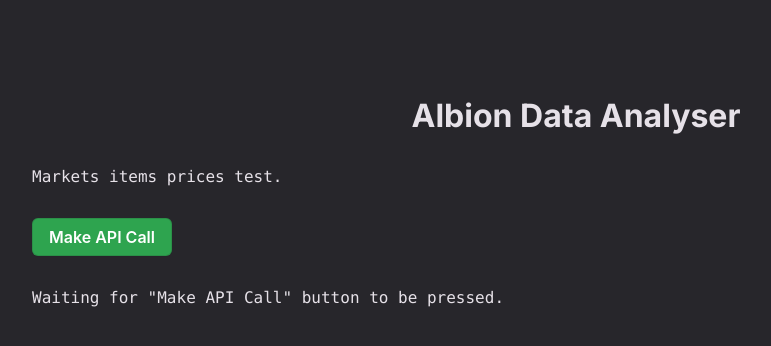
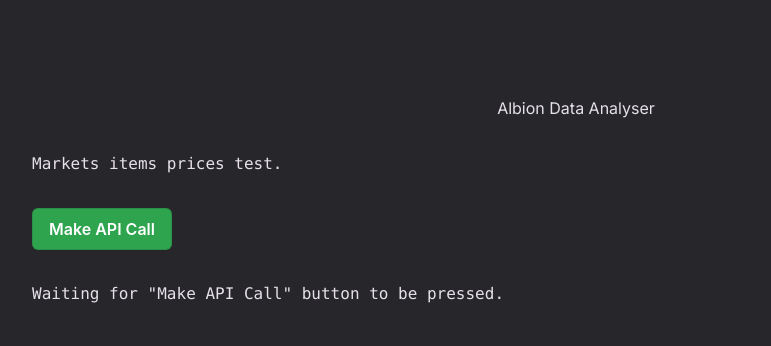
Before and after one commit to Acquati/albion-data-analyser, a Next.js app: page / in a window 1280 px wide. Shown: the top 346 px of the page, without its empty margins (64-835 px from the left). Built offline with nearby package versions, Linux system fonts and the light colour scheme.

Commit message:
add tailwind support

```diff
--- /dev/null
+++ b/postcss.config.js
@@ -0,0 +1,6 @@
+module.exports = {
+  plugins: {
+    tailwindcss: {},
+    autoprefixer: {},
+  },
+}
--- a/src/app/globals.css
+++ b/src/app/globals.css
@@ -1,3 +1,7 @@
+@tailwind base;
+@tailwind components;
+@tailwind utilities;
+
 :root {
   --max-width: 1100px;
   --border-radius: 12px;
--- /dev/null
+++ b/tailwind.config.ts
@@ -0,0 +1,88 @@
+import colors from 'tailwindcss/colors'
+import type { Config } from 'tailwindcss'
+
+const config: Config = {
+  content: ['./src/**/*.{js,ts,jsx,tsx,mdx}'],
+  future: {
+    hoverOnlyWhenSupported: true,
+  },
+  darkMode: 'class',
+  theme: {
+    extend: {
+      // https://vercel.com/design/color
+      colors: {
+        gray: colors.zinc,
+        'gray-1000': 'rgb(17,17,19)',
+        'gray-1100': 'rgb(10,10,11)',
+        vercel: {
+          pink: '#FF0080',
+          blue: '#0070F3',
+          cyan: '#50E3C2',
+          orange: '#F5A623',
+          violet: '#7928CA',
+        },
+      },
+      backgroundImage: ({ theme }) => ({
+        'vc-border-gradient': `radial-gradient(at left top, ${theme(
+          'colors.gray.500'
+        )}, 50px, ${theme('colors.gray.800')} 50%)`,
+      }),
+      keyframes: ({ theme }) => ({
+        rerender: {
+          '0%': {
+            ['border-color']: theme('colors.vercel.pink'),
+          },
+          '40%': {
+            ['border-color']: theme('colors.vercel.pink'),
+          },
+        },
+        highlight: {
+          '0%': {
+            background: theme('colors.vercel.pink'),
+            color: theme('colors.white'),
+          },
+          '40%': {
+            background: theme('colors.vercel.pink'),
+            color: theme('colors.white'),
+          },
+        },
+        loading: {
+          '0%': {
+            opacity: '.2',
+          },
+          '20%': {
+            opacity: '1',
+            transform: 'translateX(1px)',
+          },
+          to: {
+            opacity: '.2',
+          },
+        },
+        shimmer: {
+          '100%': {
+            transform: 'translateX(100%)',
+          },
+        },
+        translateXReset: {
+          '100%': {
+            transform: 'translateX(0)',
+          },
+        },
+        fadeToTransparent: {
+          '0%': {
+            opacity: '1',
+          },
+          '40%': {
+            opacity: '1',
+          },
+          '100%': {
+            opacity: '0',
+          },
+        },
+      }),
+    },
+  },
+  plugins: [require('@tailwindcss/typography'), require('@tailwindcss/forms')],
+}
+
+export default config
--- a/tsconfig.json
+++ b/tsconfig.json
@@ -13,6 +13,7 @@
     "isolatedModules": true,
     "jsx": "preserve",
     "incremental": true,
+    "forceConsistentCasingInFileNames": true,
     "plugins": [
       {
         "name": "next"
```
Also changed, not shown: package.json (+7 -1 lines), 2 other files (tests, documents, lock files or other folders).
